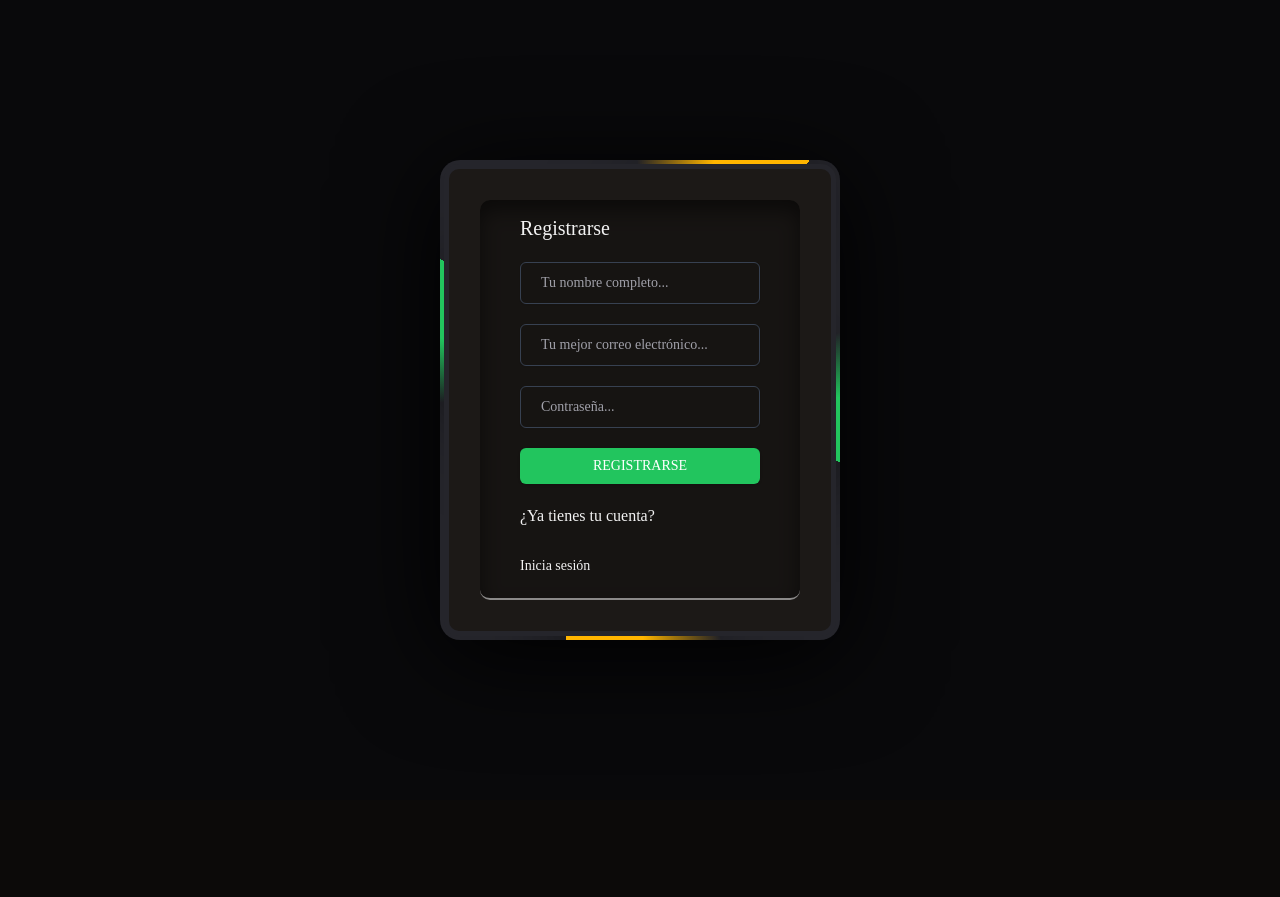
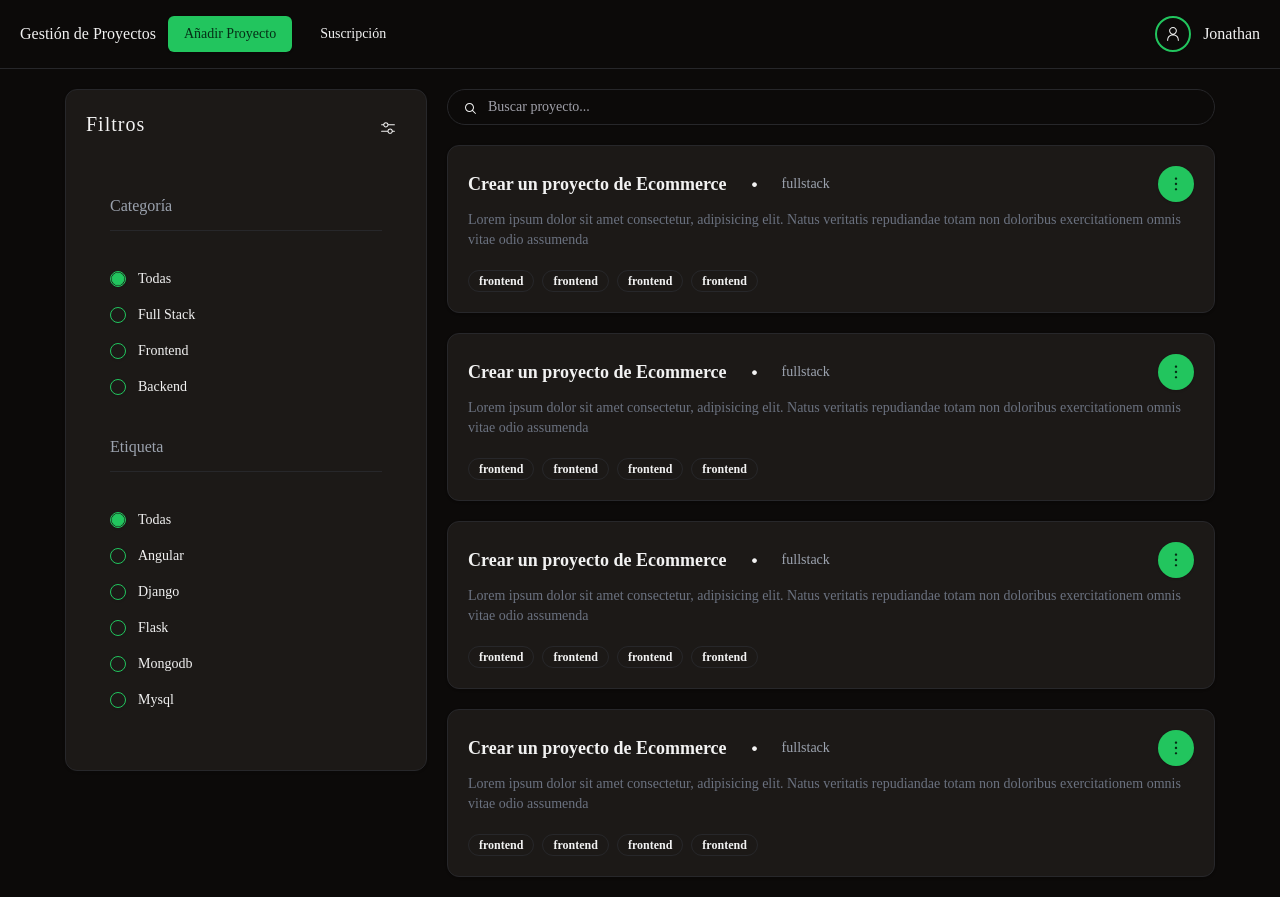
Before and after one commit to JohnnyBC2022/project-managment-system-frontend, a React (Vite) app: page / in a window 1280 px wide. Before the commit the page ends 800 px from the top, so only its background shows below. Built offline with nearby package versions, Linux system fonts and the light colour scheme.

Commit message:
feat: redux installed, store created

```diff
--- a/package.json
+++ b/package.json
@@ -28,7 +28,10 @@
     "react": "^18.3.1",
     "react-dom": "^18.3.1",
     "react-hook-form": "^7.54.1",
+    "react-redux": "^9.2.0",
     "react-router-dom": "^7.0.2",
+    "redux": "^5.0.1",
+    "redux-thunk": "^3.1.0",
     "tailwind-merge": "^2.5.5",
     "tailwindcss-animate": "^1.0.7",
     "zod": "^3.24.1"
--- a/src/App.jsx
+++ b/src/App.jsx
@@ -10,7 +10,7 @@ function App() {
   return (
     <>
 
-    {false?<div>
+    {true?<div>
       <Navbar />
       <Routes>
         <Route path="/" element={<Home />} />
--- /dev/null
+++ b/src/Redux/store.js
@@ -0,0 +1,7 @@
+import { applyMiddleware, combineReducers, legacy_createStore } from "redux";
+import { thunk } from "redux-thunk";
+
+const rootReducer=combineReducers({
+
+})
+export const store = legacy_createStore(rootReducer,applyMiddleware(thunk))
--- a/src/main.jsx
+++ b/src/main.jsx
@@ -3,11 +3,15 @@ import { createRoot } from "react-dom/client";
 import "./index.css";
 import App from "./App.jsx";
 import { BrowserRouter } from "react-router-dom";
+import { Provider } from "react-redux";
+import { store } from "./Redux/store";
 
 createRoot(document.getElementById("root")).render(
   <StrictMode>
     <BrowserRouter>
-      <App />
+      <Provider store={store}>
+        <App />
+      </Provider>
     </BrowserRouter>
   </StrictMode>
 );
```
Also changed, not shown: 1 other file (tests, documents, lock files or other folders).
